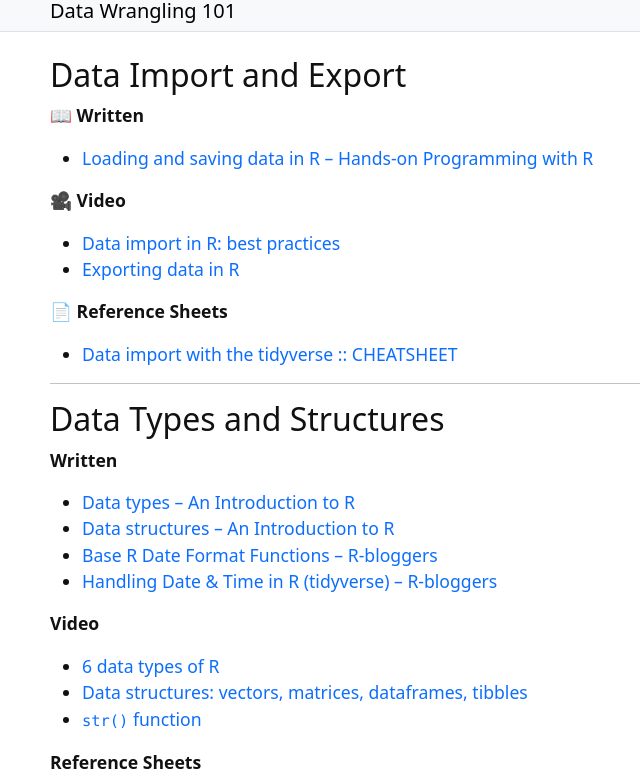
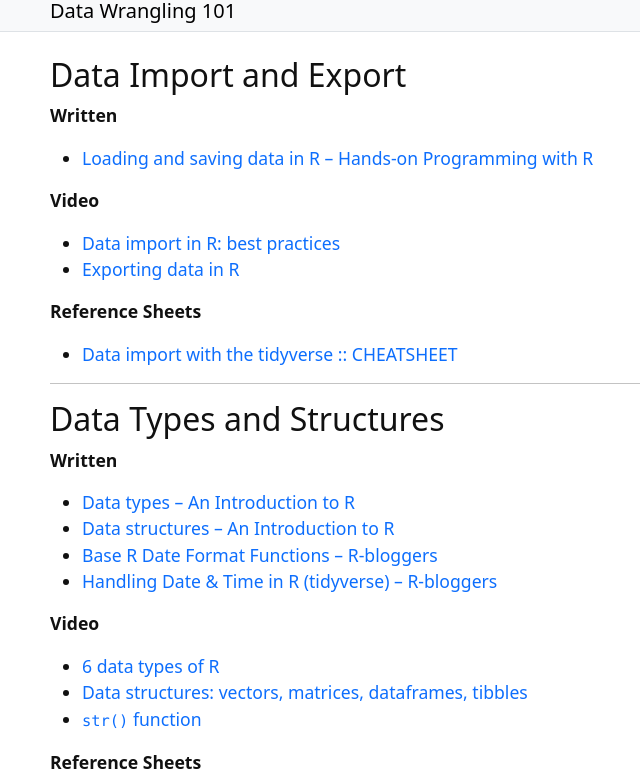
Before and after one commit to sandraemry/CSEE_DataWrangling, a Jekyll site: the page built from content/4-resources.md, in a window 1280 px wide and 900 px high, cut to the strip 121-900 px from the top of the window. Shown: the whole strip, without its empty margins (227-867 px from the left). Built offline with Jekyll 4.4.1, drawn with Linux system fonts in a browser that asks for light colours; our own code applies the rules of GitHub Pages for plain Markdown files.

```diff
--- a/content/4-resources.md
+++ b/content/4-resources.md
@@ -5,14 +5,14 @@ nav: Resources
 
 ## Data Import and Export
 
-**📖 Written**
+**Written**
 - [Loading and saving data in R – Hands-on Programming with R](https://rstudio-education.github.io/hopr/dataio.html#plain-text-files)
 
-**🎥 Video**
+**Video**
 - [Data import in R: best practices](https://www.youtube.com/watch?v=dsl3bT1zrNQ)
 - [Exporting data in R](https://www.youtube.com/watch?v=M3LhpXus5m0)
 
-**📄 Reference Sheets**
+**Reference Sheets**
 - [Data import with the tidyverse :: CHEATSHEET](https://rstudio.github.io/cheatsheets/data-import.pdf)
 
 ---
```
Also changed, not shown: images/uidaho-workshop.jpg (deleted).
